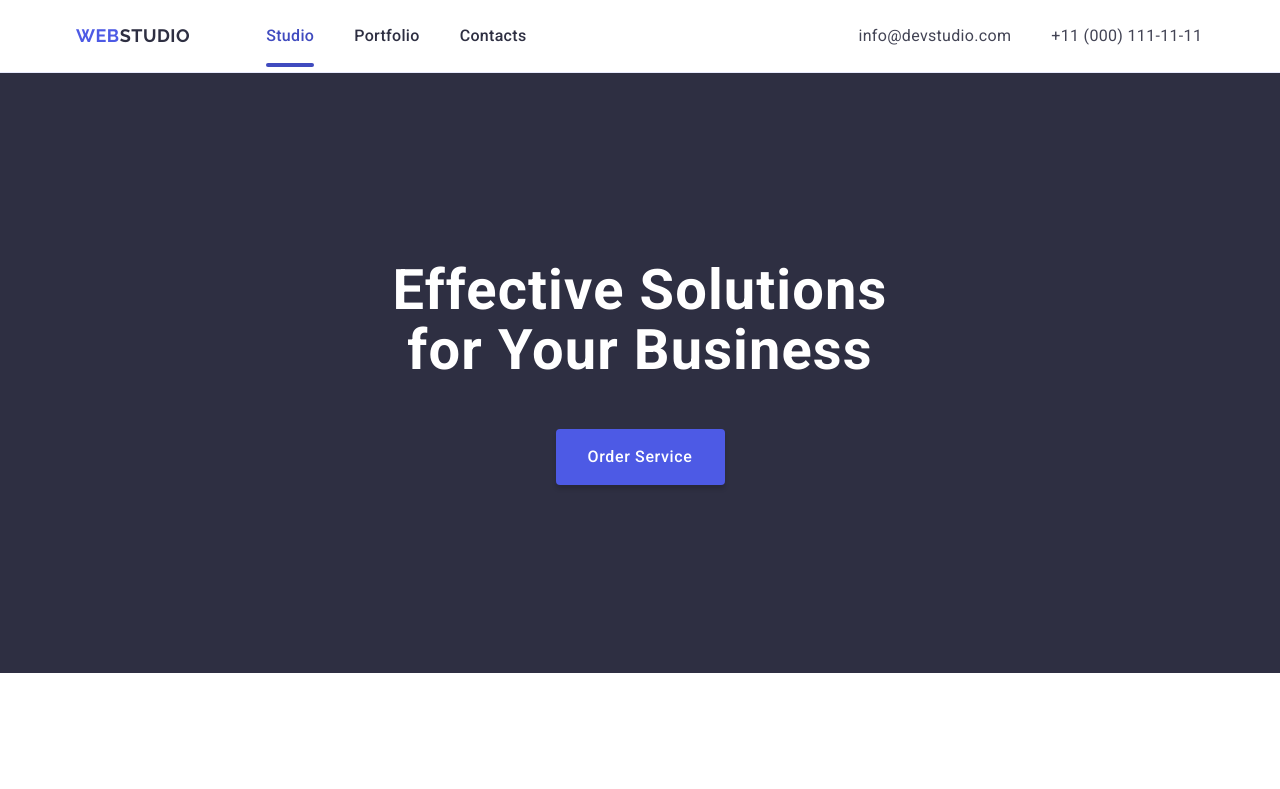
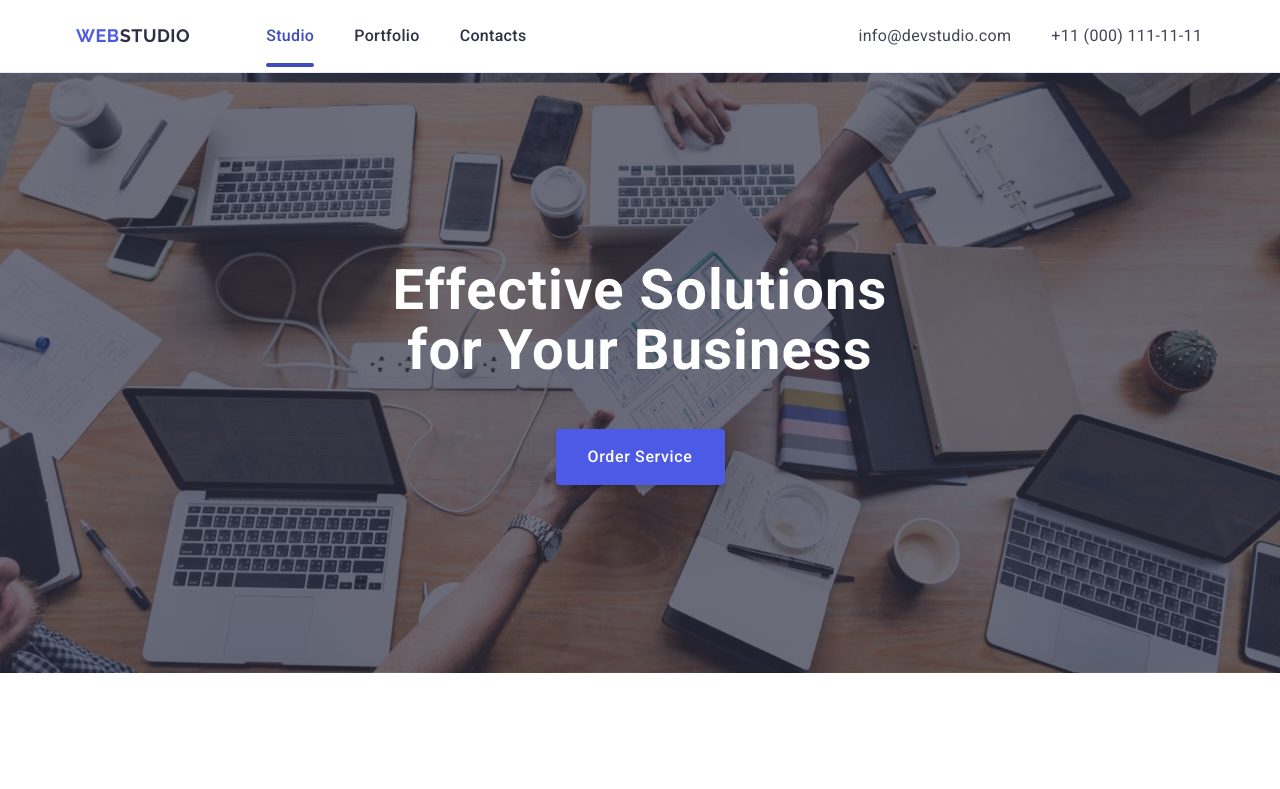
Before and after one commit to tymur-lvov/goit-markup-hw-04, a plain HTML site: page index.html in a window 1280 px wide. Shown: the top 789 px of the page. Drawn offline with nearby package versions, Linux system fonts and the light colour scheme; the site is published under a folder, as on GitHub Pages, so addresses that start at the root find nothing.

Commit message:
Update styles.css

```diff
--- a/css/styles.css
+++ b/css/styles.css
@@ -191,7 +191,7 @@ main {
 /* Hero section */
 .hero {
     background-color: var(--navy-blue);
-    background-image: linear-gradient(rgba(46, 47, 66, 0.7), rgba(46, 47, 66, 0.7)), url(/images/hero-banner.jpg);
+    background-image: linear-gradient(rgba(46, 47, 66, 0.7), rgba(46, 47, 66, 0.7)), url(../images/hero-banner.jpg);
     background-repeat: no-repeat;
     background-position: center;
     background-size: cover;
```
